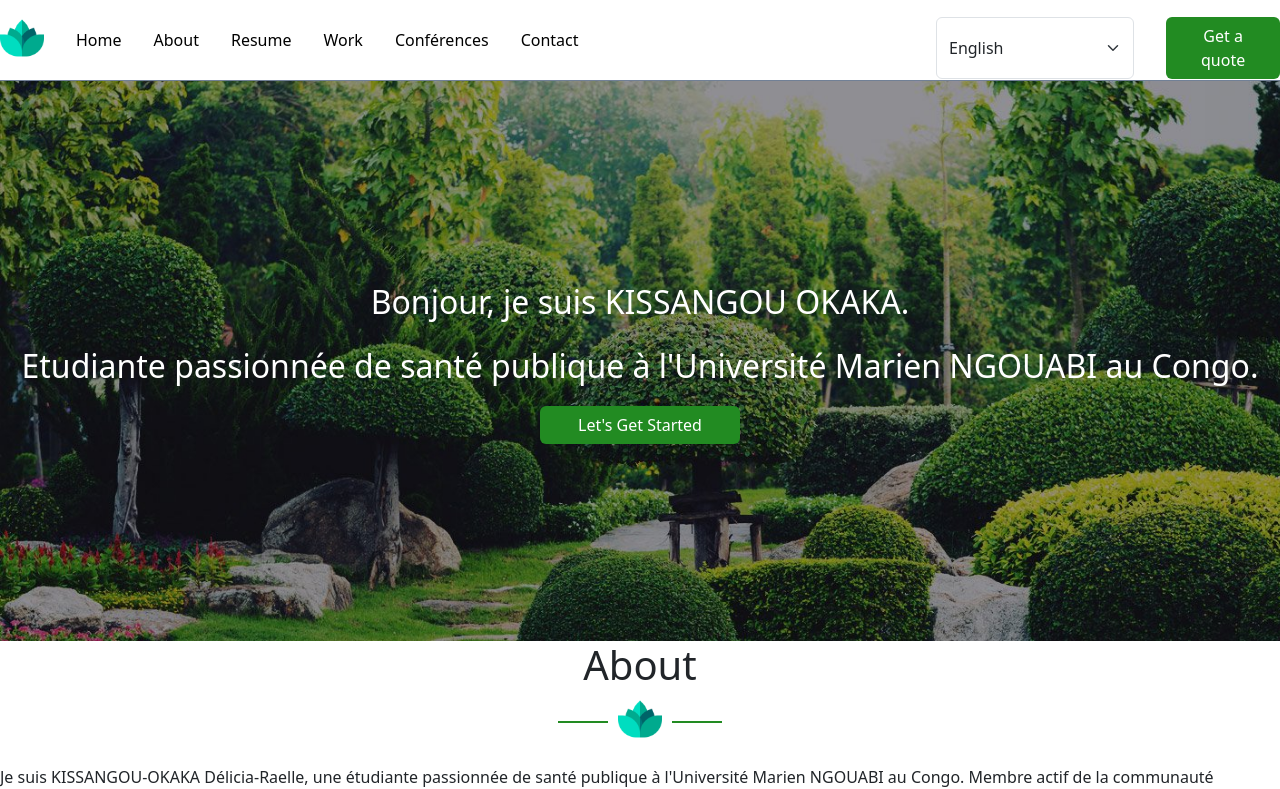
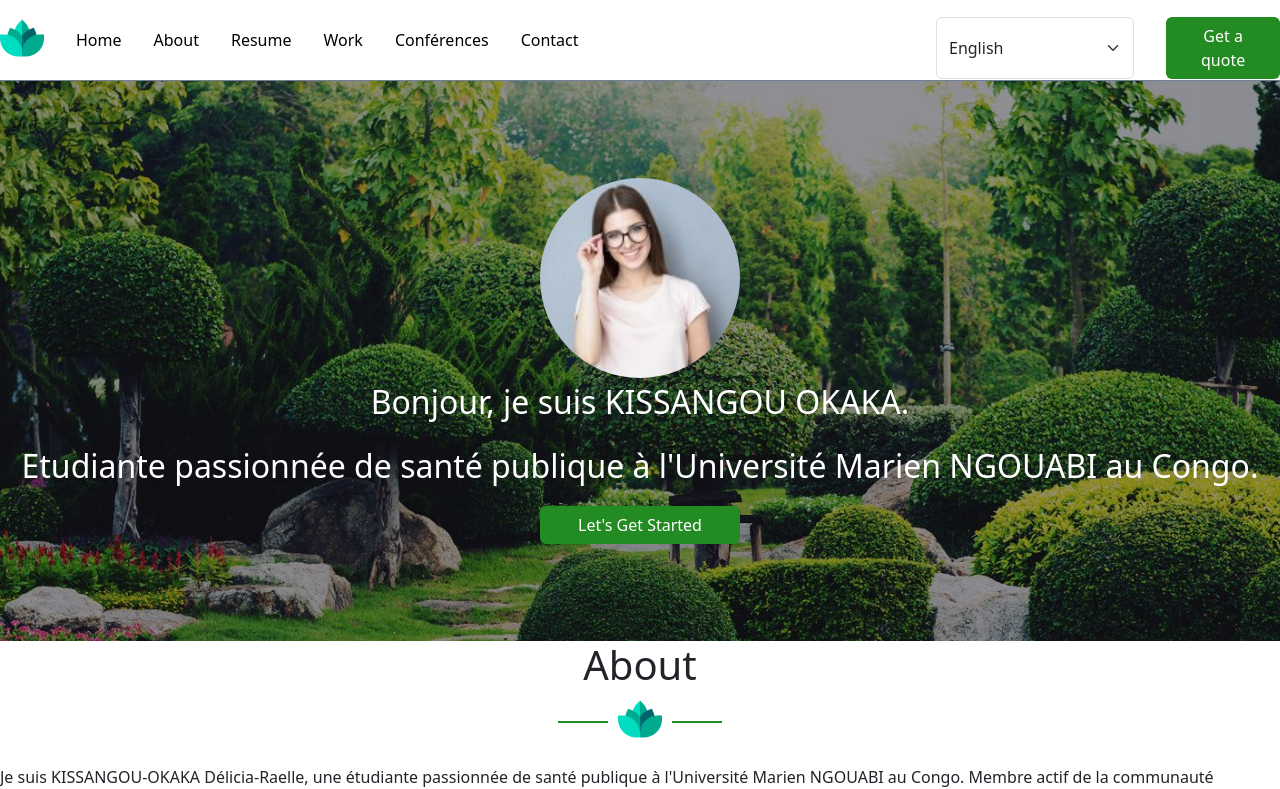
Before and after one commit to kayarhabby/portfolio_delicia_react, a React (Vite) app: page / in a window 1280 px wide. Shown: the top 789 px of the page. Built offline with nearby package versions, Linux system fonts and the light colour scheme.

Commit message:
ajout image dans le header

```diff
--- a/src/assets/components/Header.jsx
+++ b/src/assets/components/Header.jsx
@@ -3,6 +3,7 @@ import React from "react";
 export default function Header() {
     return (
         <header className="header__container">
+            <img src="/src/assets/images/kimLee.jpg" alt="kim lee" className="cercle_img"/>
             <article className="header__article_content">
                 <p>Bonjour, je suis KISSANGOU OKAKA.</p>
                 <p>Etudiante passionnée de santé publique à l'Université Marien NGOUABI au Congo.</p>
```
